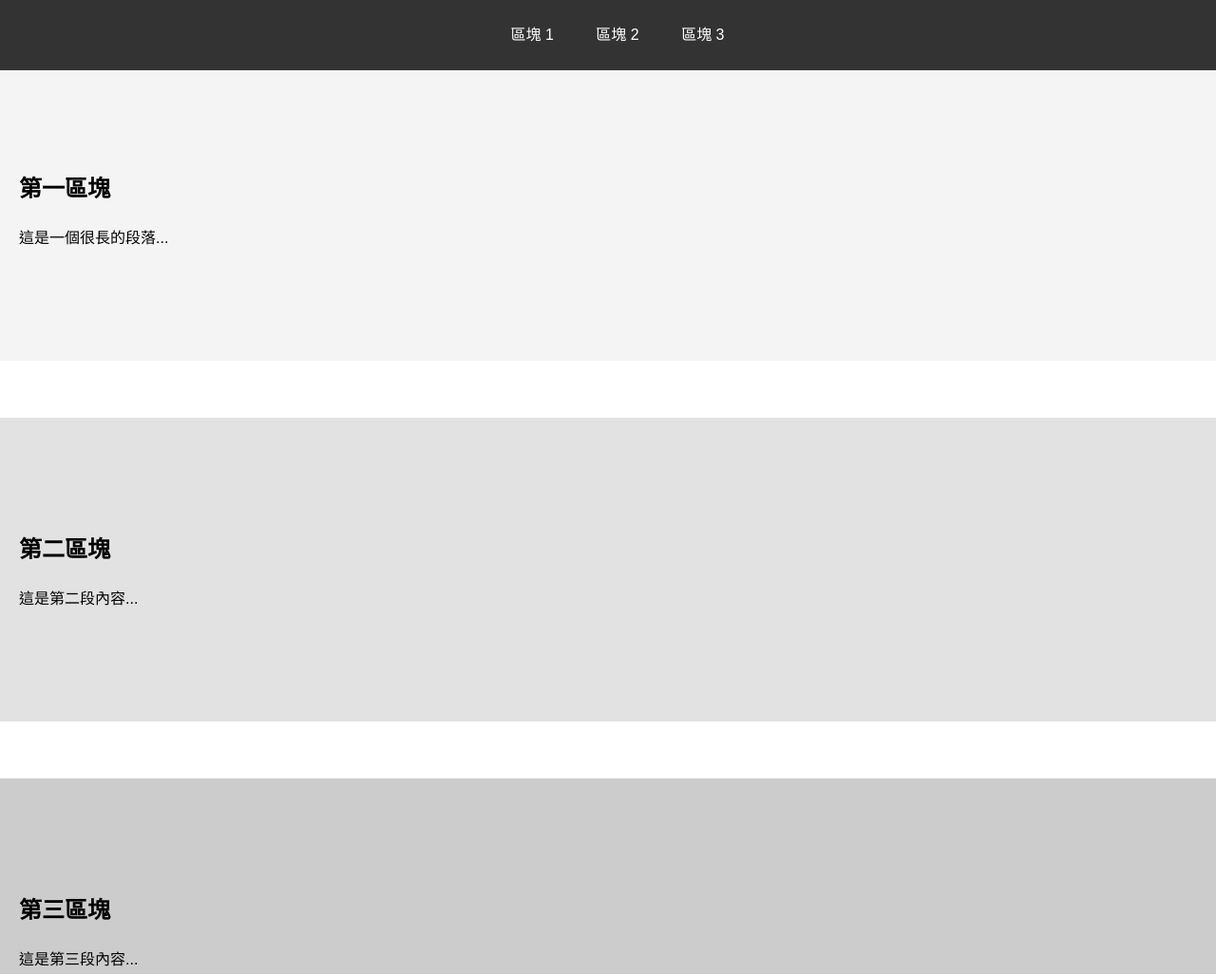
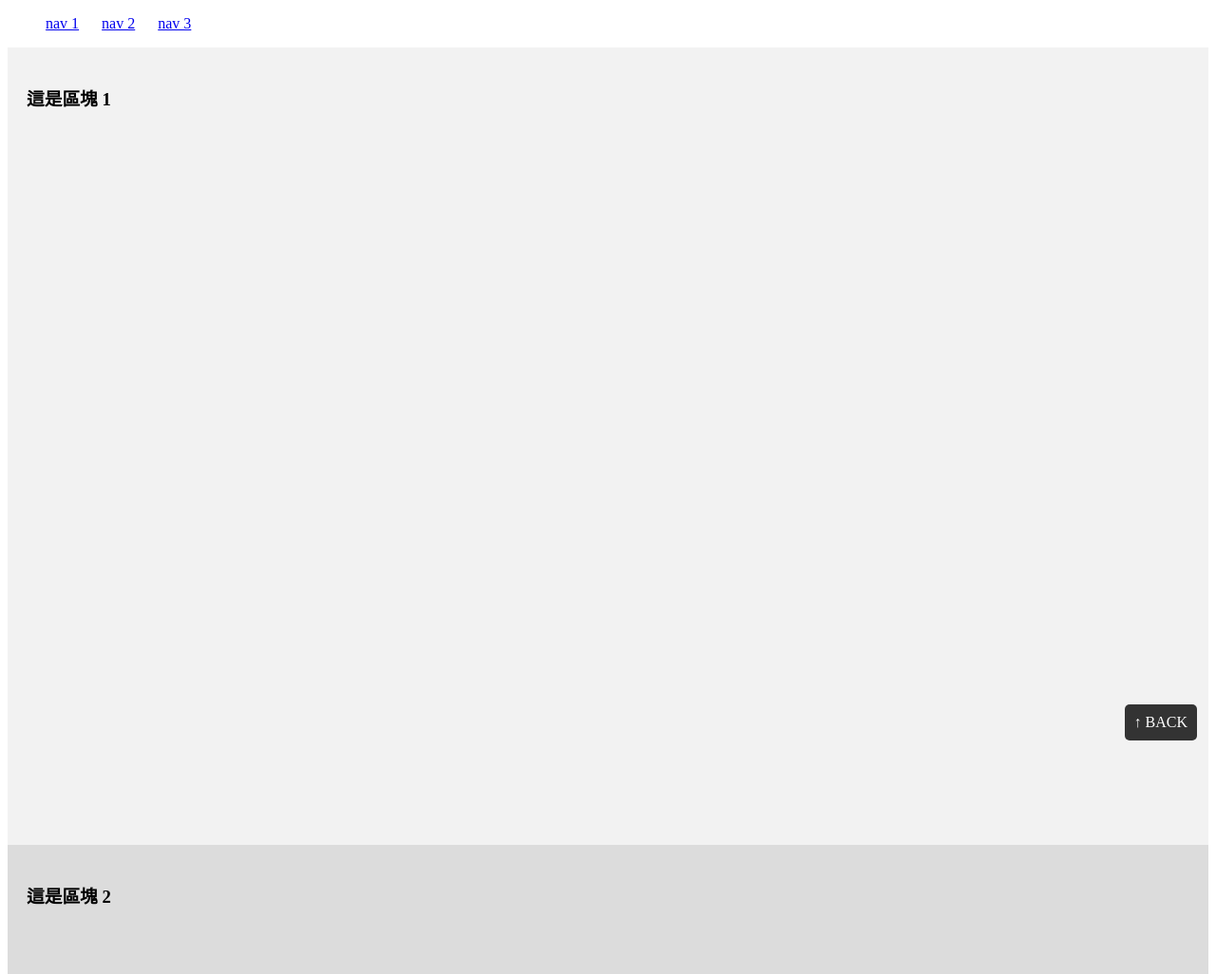
Before and after one commit to yiojiao/yiojiao.github.io, a plain HTML site: page 11.html in a window 1280 px wide. Shown: the top 1026 px of the page at 95% size. Drawn offline with Linux system fonts and the light colour scheme.

Commit message:
Update 11.html

```diff
--- a/11.html
+++ b/11.html
@@ -1,113 +1,62 @@
 <!DOCTYPE html>
-<html lang="zh-Hant">
+<html>
 <head>
     <meta charset="UTF-8">
-    <title>導覽示範</title>
+    <title>導覽與回到頂部</title>
     <style>
-        body {
-            font-family: Arial, sans-serif;
-            line-height: 1.6;
-            margin: 0;
-            padding: 0;
+        /* 導覽列項目橫向排列 */
+        li {
+            display: inline;
+            margin-right: 20px;
         }
 
-        /* 導覽列樣式 */
-        .navbar {
+        /* 回到頂部按鈕右下角固定 */
+        #i {
             position: fixed;
-            top: 0;
-            width: 100%;
+            right: 20px;
+            bottom: 20px;
             background-color: #333;
             color: white;
             padding: 10px;
-            text-align: center;
-            z-index: 999;
+            text-decoration: none;
+            border-radius: 5px;
         }
 
-        .navbar a {
-            color: white;
-            padding: 14px 20px;
-            text-decoration: none;
-            display: inline-block;
+        /* 假設下方有長內容區塊 */
+        .section {
+            height: 800px;
+            padding: 20px;
         }
 
-        .navbar a:hover {
-            background-color: #575757;
-        }
-
-        /* 長頁面區塊 */
-        .section {
-            padding: 100px 20px;
-            margin-top: 60px;
-        }
-
-        #section1 { background-color: #f4f4f4; }
-        #section2 { background-color: #e2e2e2; }
-        #section3 { background-color: #ccc; }
-
-        /* 回到頂部按鈕樣式 */
-        #backToTop {
-            position: fixed;
-            bottom: 20px;
-            right: 20px;
-            background-color: #333;
-            color: white;
-            border: none;
-            padding: 10px 15px;
-            cursor: pointer;
-            border-radius: 5px;
-            display: none;
-            z-index: 1000;
-        }
-
-        #backToTop:hover {
-            background-color: #555;
-        }
+        #section1 { background-color: #f2f2f2; }
+        #section2 { background-color: #dcdcdc; }
+        #section3 { background-color: #bcbcbc; }
     </style>
 </head>
 <body>
 
     <!-- 導覽列 -->
-    <div class="navbar">
-        <a href="#section1">區塊 1</a>
-        <a href="#section2">區塊 2</a>
-        <a href="#section3">區塊 3</a>
-    </div>
+    <ul id="top">
+        <li><a href="#section1">nav 1</a></li>
+        <li><a href="#section2">nav 2</a></li>
+        <li><a href="#section3">nav 3</a></li>
+    </ul>
 
-    <!-- 區塊內容 -->
+    <!-- 三個內容區塊 -->
     <div id="section1" class="section">
-        <h2>第一區塊</h2>
-        <p>這是一個很長的段落...</p>
+        <h3>這是區塊 1</h3>
     </div>
 
     <div id="section2" class="section">
-        <h2>第二區塊</h2>
-        <p>這是第二段內容...</p>
+        <h3>這是區塊 2</h3>
     </div>
 
     <div id="section3" class="section">
-        <h2>第三區塊</h2>
-        <p>這是第三段內容...</p>
+        <h3>這是區塊 3</h3>
     </div>
 
-    <!-- 回到頂部按鈕 -->
-    <button id="backToTop" onclick="scrollToTop()">↑ 回到頂部</button>
-
-    <script>
-        // 顯示／隱藏按鈕
-        window.onscroll = function () {
-            const btn = document.getElementById("backToTop");
-            if (document.body.scrollTop > 300 || document.documentElement.scrollTop > 300) {
-                btn.style.display = "block";
-            } else {
-                btn.style.display = "none";
-            }
-        };
-
-        // 滑動回頂部
-        function scrollToTop() {
-            window.scrollTo({ top: 0, behavior: 'smooth' });
-        }
-    </script>
+    <!-- 回到頂部連結 -->
+    <a id="i" href="#top">↑ BACK</a>
 
 </body>
 </html>
```
